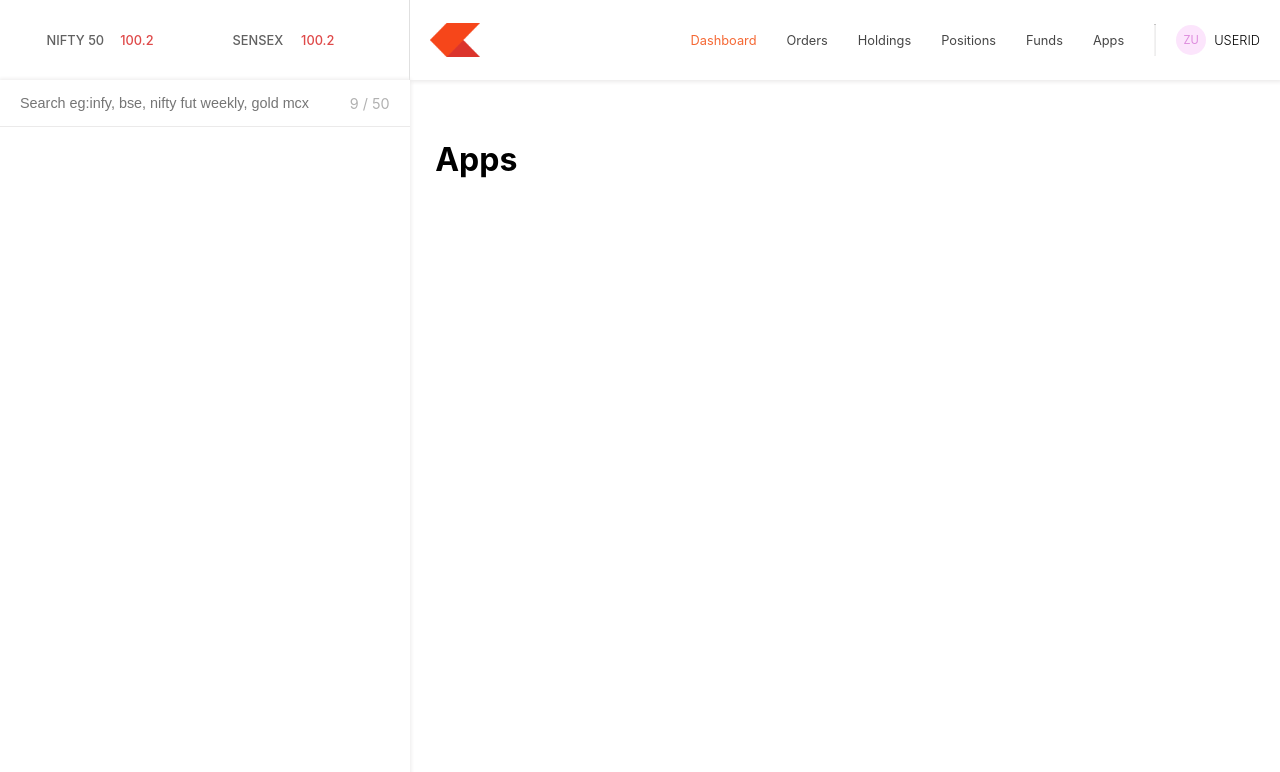
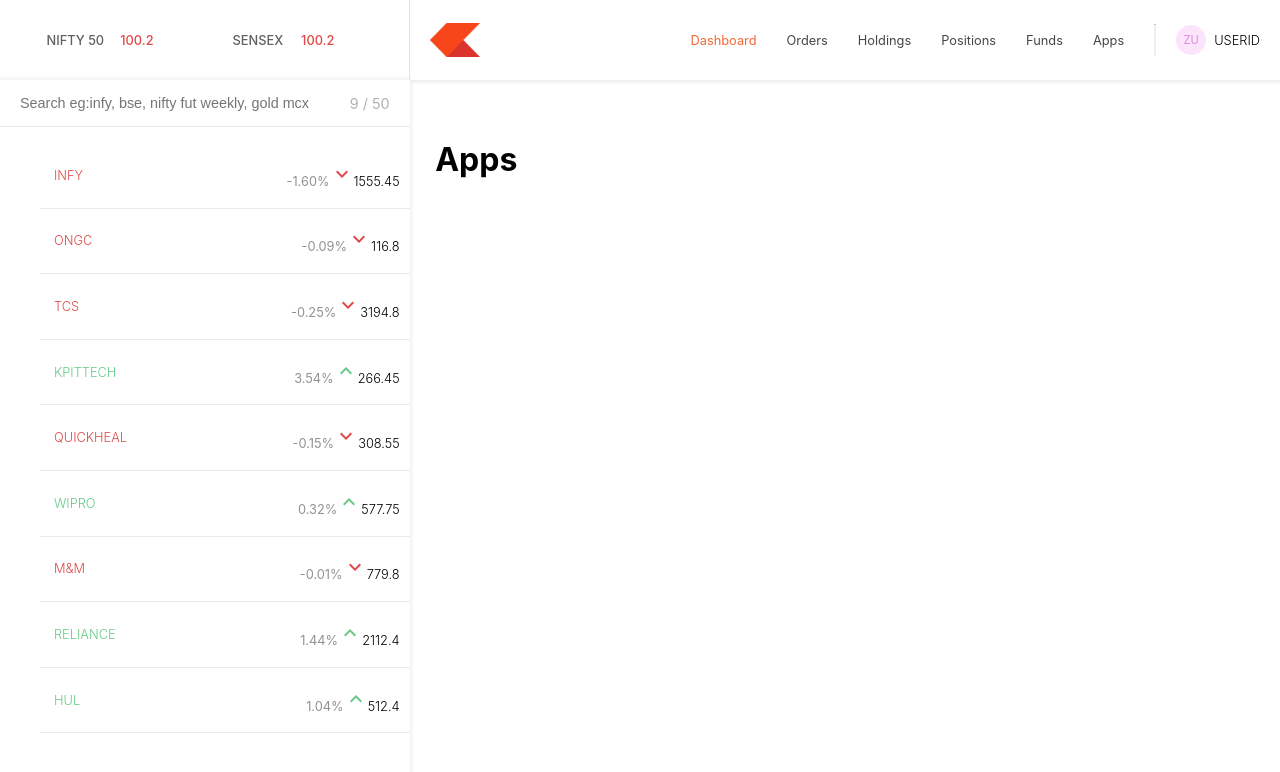
Before and after one commit to riyaaa15/stock-trading-platform, a React (Vite) app in the folder dashboard/: page /apps in a window 1280 px wide. Shown: the top 772 px of the page. Built offline with nearby package versions, Linux system fonts and the light colour scheme.

Commit message:
Build watchlist component with MUI

```diff
--- a/dashboard/package.json
+++ b/dashboard/package.json
@@ -10,6 +10,10 @@
     "preview": "vite preview"
   },
   "dependencies": {
+    "@emotion/react": "^11.14.0",
+    "@emotion/styled": "^11.14.1",
+    "@mui/icons-material": "^9.5.0",
+    "@mui/material": "^9.5.0",
     "react": "^19.3.1",
     "react-dom": "^19.3.1",
     "react-router-dom": "^7.18.4"
--- a/dashboard/src/components/WatchList.jsx
+++ b/dashboard/src/components/WatchList.jsx
@@ -1,3 +1,83 @@
+import React, { useState } from "react";
+import { Tooltip, Grow } from "@mui/material";
+import {
+  KeyboardArrowDown,
+  KeyboardArrowUp,
+  BarChartOutlined,
+  MoreHoriz,
+} from "@mui/icons-material";
+import { watchlist } from "../data/data";
+
+const WatchListItem = ({ stock }) => {
+  const [showWatchListActions, setShowWatchListActions] = useState(false);
+
+  const handleMouseEnter = () => {
+    setShowWatchListActions(true);
+  };
+
+  const handleMouseLeave = () => {
+    setShowWatchListActions(false);
+  };
+
+  return (
+    <li onMouseEnter={handleMouseEnter} onMouseLeave={handleMouseLeave}>
+      <div className="item">
+        <p className={stock.isDown ? "down" : "up"}>{stock.name}</p>
+        <div className="item-Info">
+          <span className="percent">{stock.percent}</span>
+          {stock.isDown ? (
+            <KeyboardArrowDown className="down" />
+          ) : (
+            <KeyboardArrowUp className="up" />
+          )}
+          <span className="price">{stock.price}</span>
+        </div>
+      </div>
+      {showWatchListActions && <WatchListActions uid={stock.name} />}
+    </li>
+  );
+};
+
+const WatchListActions = ({ uid }) => {
+  return (
+    <span className="actions">
+      <span>
+        <Tooltip
+          title="Buy (B)"
+          placement="top"
+          arrow
+          TransitionComponet={Grow}
+        >
+          <button className="buy">Buy</button>
+        </Tooltip>
+        <Tooltip
+          title="Sell (S)"
+          placement="top"
+          arrow
+          TransitionComponet={Grow}
+        >
+          <button className="sell">Sell</button>
+        </Tooltip>
+        <Tooltip
+          title="Analytics (A)"
+          placement="top"
+          arrow
+          TransitionComponet={Grow}
+        >
+          <button className="action">
+            <BarChartOutlined className="icon" />
+          </button>
+        </Tooltip>
+        <Tooltip title="More" placement="top" arrow TransitionComponet={Grow}>
+          <button className="action">
+            <MoreHoriz className="icon" />
+          </button>
+        </Tooltip>
+      </span>
+    </span>
+  );
+};
+
 const WatchList = () => {
   return (
     <div className="watchlist-container">
@@ -9,11 +89,14 @@
           placeholder="Search eg:infy, bse, nifty fut weekly, gold mcx"
           className="search"
         />
-
-        <span className="counts">9 / 50</span>
+        <span className="counts">{watchlist.length} / 50</span>
       </div>
 
-      <ul className="list"></ul>
+      <ul className="list">
+        {watchlist.map((stock, index) => {
+          return <WatchListItem stock={stock} key={index} />;
+        })}
+      </ul>
     </div>
   );
 };
```
Also changed, not shown: 1 other file (tests, documents, lock files or other folders).
